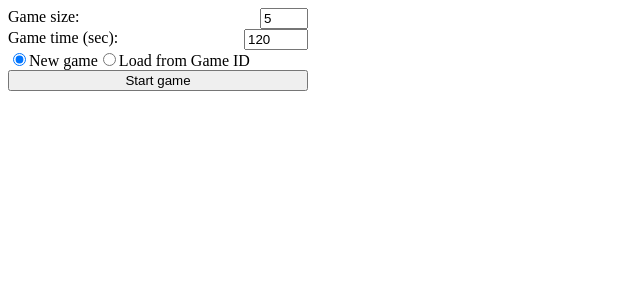
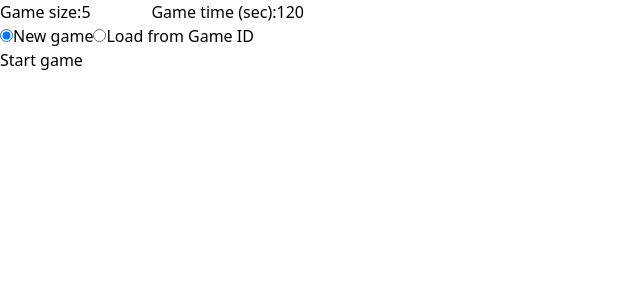
Before and after one commit to msarkisian/wordtwist, a React (Vite) app in the folder client/: page / in a window 1280 px wide. Shown: the top 300 px of the page, without its empty margins (0-640 px from the left). Built offline with nearby package versions, Linux system fonts and the light colour scheme.

Commit message:
tailwindcss setup

```diff
--- a/client/index.html
+++ b/client/index.html
@@ -4,6 +4,7 @@
     <meta charset="UTF-8" />
     <meta name="viewport" content="width=device-width, initial-scale=1.0" />
     <title>Wordtwist</title>
+    <link rel="stylesheet" href="./src/index.css" />
   </head>
   <body>
     <div id="root"></div>
--- a/client/package.json
+++ b/client/package.json
@@ -16,6 +16,9 @@
     "@types/react": "^18.0.24",
     "@types/react-dom": "^18.0.8",
     "@vitejs/plugin-react": "^2.2.0",
+    "autoprefixer": "^10.4.13",
+    "postcss": "^8.4.21",
+    "tailwindcss": "^3.2.4",
     "typescript": "^4.6.4",
     "vite": "^3.2.3"
   }
--- /dev/null
+++ b/client/postcss.config.cjs
@@ -0,0 +1,6 @@
+module.exports = {
+  plugins: {
+    tailwindcss: {},
+    autoprefixer: {},
+  },
+}
--- a/client/src/components/gameboard/GameBoard.css
+++ /dev/null
@@ -1,47 +0,0 @@
-.gameContainer {
-  display: flex;
-}
-
-.gameGrid {
-  display: grid;
-}
-
-.gameLetter {
-  border: 1px solid black;
-  width: 8rem;
-  height: 8rem;
-  border-radius: 100%;
-  display: flex;
-  justify-content: center;
-  align-items: center;
-  cursor: pointer;
-  user-select: none;
-  font-size: 200%;
-}
-
-.gameStatsContainer {
-  padding-left: 5%;
-}
-
-.foundWordsList {
-  max-height: 50px;
-}
-
-.gameForm {
-  display: flex;
-  flex-flow: column wrap;
-  max-width: 300px;
-}
-
-.gameForm>label {
-  display: flex;
-  justify-content: space-between;
-}
-
-.foundWord {
-  color: darkgreen
-}
-
-.missedWord {
-  color: darkred
-}
--- a/client/src/components/gameboard/GameBoard.tsx
+++ b/client/src/components/gameboard/GameBoard.tsx
@@ -1,6 +1,5 @@
 import React, { useEffect, useRef, useState } from 'react';
 import { Letter } from './Letter';
-import './GameBoard.css';
 import { GameData, GameGrid } from '../../@types';
 import { GameOptions } from './GameOptions';
 import { useLocalStorageState } from '../../hooks/useLocalStorageState';
--- /dev/null
+++ b/client/src/index.css
@@ -0,0 +1,3 @@
+@tailwind base;
+@tailwind components;
+@tailwind utilities;
--- /dev/null
+++ b/client/tailwind.config.cjs
@@ -0,0 +1,8 @@
+/** @type {import('tailwindcss').Config} */
+module.exports = {
+  content: ['./index.html', './src/index.css'],
+  theme: {
+    extend: {},
+  },
+  plugins: [],
+};
```
Also changed, not shown: 1 other file (tests, documents, lock files or other folders).
